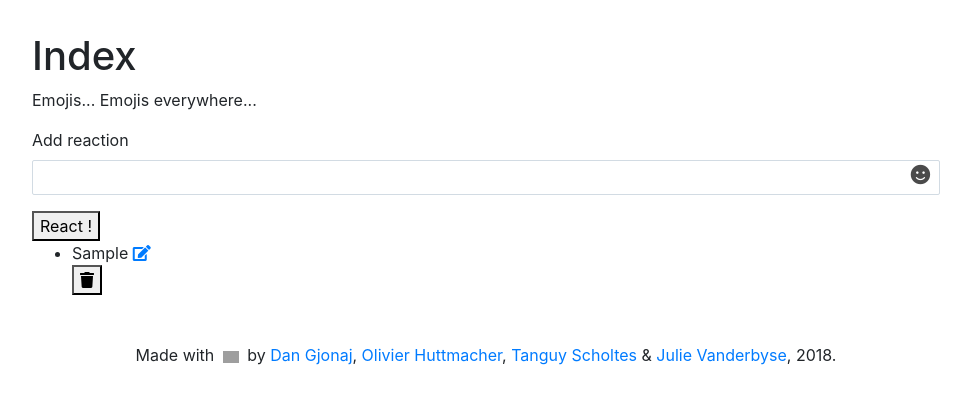
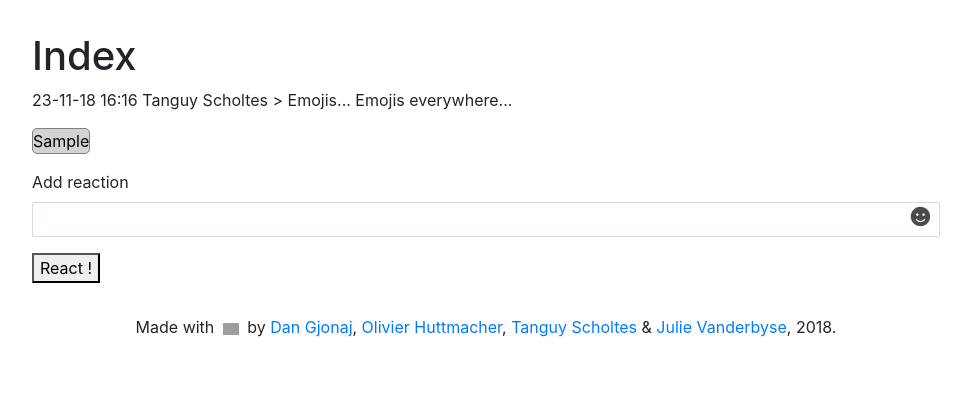
Before and after one commit to TanguyScholtes/Caramail, a PHP site: page / in a window 1280 px wide. Shown: the top 404 px of the page, without its empty margins (154-1125 px from the left). Run offline with PHP 8.4, Linux system fonts and the light colour scheme; tables that the repository leaves empty or names only in its code hold one stand-in row (values such as "Sample post"); some libraries are stand-ins or nearby versions; grey boxes are pictures that could not be loaded.

Commit message:
splitted creation & deletion into own files

```diff
--- a/src/css/styles.css
+++ b/src/css/styles.css
@@ -9,6 +9,20 @@
     padding: 2em 1em;
 }
 
+.inline-form{
+    display: inline-block;
+    padding: 0;
+    margin: 0 0 1em 0;
+}
+
+.inline-form button{
+    border: 1px solid gray;
+    padding: 0;
+    margin: 0;
+    background-color: lightgray;
+    border-radius: 5px;
+}
+
 #footer{
     text-align: center;
 }
--- a/src/index.php
+++ b/src/index.php
@@ -2,71 +2,40 @@
 <?php require 'partials/header.php'; ?>
 
 <?php
-//create new object to use object-specific method
-$react = new Reaction();
-
-//Quick & dirty reaction save
-if ( $_SERVER[ 'REQUEST_METHOD' ] == 'POST' && $_REQUEST[ 'action' ] == 'create' ) {
-    //if the page is requested using the POST method (result of the form submission as it is defined with method="post")
-    //AND if the query string has a variable "action" with value "create"
-    $saved = $react -> create( 1, 1, $_POST[ 'create-emoji' ] ); //note that with these params, reaction will always be by User of ID 1 & linked to Message of ID 1
-}
-
-//Quick & dirty reaction edit
-if ( $_SERVER[ 'REQUEST_METHOD' ] == 'POST' && $_REQUEST[ 'action' ] == 'update' && isset( $_REQUEST[ 'id' ] ) ) {
-    $updated = $react -> update( $_REQUEST[ 'id' ], $_POST[ 'update-author' ], $_POST[ 'update-message' ], $_POST[ 'update-emoji' ] );
-}
-
-//Quick & dirty reaction delete
-if ( $_SERVER[ 'REQUEST_METHOD' ] == 'POST' && $_REQUEST[ 'action' ] == 'delete' && isset( $_REQUEST[ 'id' ] ) ) {
-    $deleted = $react -> delete( $_REQUEST[ 'id' ] );
-}
+    $user = ( object ) array( 'firstname' => 'Tanguy', 'lastname' => 'Scholtes', 'id' => 1 );
+    $message = ( object ) array( 'content' => 'Emojis... Emojis everywhere...', 'timestamp' => '23-11-18 16:16', 'id' => 1, 'author' => $user );
 ?>
 
 <main id="content">
     <h1 class="content-title">Index</h1>
 
-    <p>Emojis... Emojis everywhere...</p>
+    <p><?php echo $message -> timestamp; ?> <?php echo $message -> author -> firstname; ?> <?php echo $message -> author -> lastname; ?> > <?php echo $message -> content; ?></p>
 
-    <?php if ( $_SERVER[ 'REQUEST_METHOD' ] == 'GET' && isset( $_REQUEST[ 'action' ] ) && $_REQUEST[ 'action' ] == 'update' && isset( $_REQUEST[ 'id' ] ) ): ?>
-        <?php $toUpdate = $react -> getReaction( $_REQUEST[ 'id' ] ); ?>
-        <form method="post" action="index.php?action=update&id=<?php echo $toUpdate -> id; ?>">
-            <label for="update-emoji">Edit reaction</label>
-            <p class="emoji-picker-container">
-                <input id="update-emoji" name="update-emoji" type="text" data-emojiable="true" data-emoji-input="unicode" maxlength="1" value="<?php echo $toUpdate -> emoji; ?>" />
-            </p>
-            <input type="hidden" id="update-author" name="update-author" value="<?php echo $toUpdate -> author_id; ?>" />
-            <input type="hidden" id="update-message" name="update-message" value="<?php echo $toUpdate -> message_id; ?>" />
-            <button type="submit">Edit</button>
-        </form>
-    <?php else: ?>
-        <form method="post" action="index.php?action=create">
-            <label for="create-emoji">Add reaction</label>
-            <p class="emoji-picker-container">
-                <input id="create-emoji" name="create-emoji" type="text" data-emojiable="true" data-emoji-input="unicode" maxlength="1" />
-            </p>
-            <button type="submit">React !</button>
-        </form>
+    <?php
+        //display all reactions of Message based on ID of the message
+        $react = new Reaction();
+        $reactions = $react -> getAllReactionsOfMessage( $message -> id );
+        if ( $reactions ):
+    ?>
+        <div class="reactions-wrapper">
+            <?php foreach ( $reactions as $reaction ): ?>
+                <form class="inline-form" method="post" action="deleteReaction.php">
+                    <input type="hidden" id="delete-id" name="delete-id" value="<?php echo $reaction -> id; ?>" />
+                    <button type="submit"><?php echo $reaction -> emoji; ?></button>
+                </form>
+            <?php endforeach; ?>
+        </div>
     <?php endif; ?>
 
-    <?php
-        //display all reactions of Message of ID 1
-        $reactions = $react -> getAllReactionsOfMessage( 1 ); ?>
-    <?php if ( $reactions ): ?>
-        <ul>
-            <?php foreach ( $reactions as $reaction ): ?>
-                <li>
-                    <?php echo $reaction -> emoji; ?>
-                    <a href="index.php?action=update&id=<?php echo $reaction -> id; ?>"><span class="fas fa-edit"></span></a>
-                    <form method="post" action="index.php?action=delete&id=<?php echo $reaction -> id; ?>">
-                        <button type="submit"><span class="fas fa-trash"></span></button>
-                    </form>
-                </li>
-            <?php endforeach; ?>
-        </ul>
-    <?php else: ?>
-        <p>No reaction to display.</p>
-    <?php endif; ?>
+    <form method="post" action="createReaction.php">
+        <label for="create-emoji">Add reaction</label>
+        <p class="emoji-picker-container">
+            <input type="hidden" id="create-user-id" name="create-user-id" value="<?php echo $user -> id; ?>" />
+            <input type="hidden" id="create-message-id" name="create-message-id" value="<?php echo $message -> id; ?>" />
+            <input id="create-emoji" name="create-emoji" type="text" data-emojiable="true" data-emoji-input="unicode" maxlength="1" />
+        </p>
+        <button type="submit">React !</button>
+    </form>
 </main>
 
 <script src="https://ajax.googleapis.com/ajax/libs/jquery/3.3.1/jquery.min.js"></script>
```
Also changed, not shown: src/createReaction.php (added, +18 -0 lines), src/deleteReaction.php (added, +14 -0 lines), src/objects/Reaction.php (+7 -0 lines).
